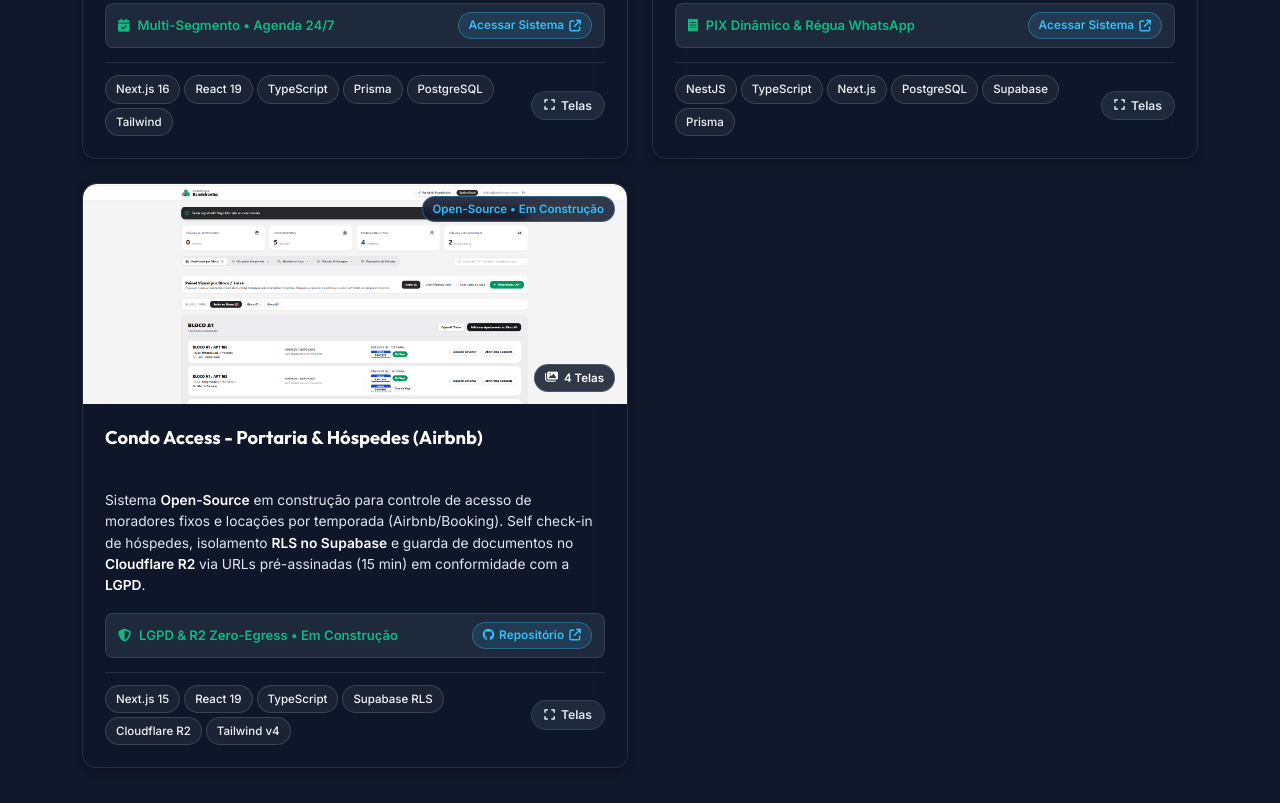
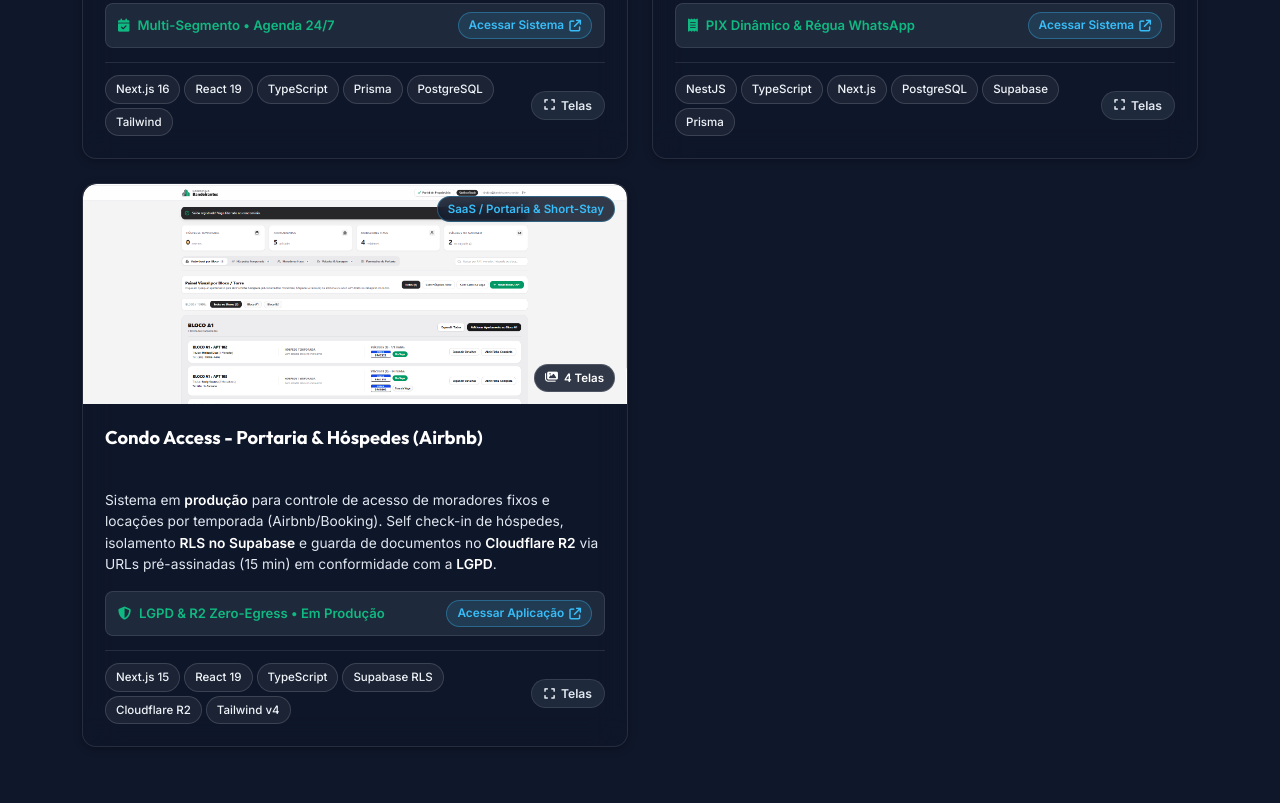
Before and after one commit to mickael-soares/meu-portfolio, a plain HTML site: page index.html in a window 1280 px wide. Shown: the part 4658-5461 px from the top of the page. Drawn offline with nearby package versions, Linux system fonts and the light colour scheme.

Commit message:
chore: atualiza Condo Access para privado em producao (condo.tisuportems.com.br)

```diff
--- a/index.html
+++ b/index.html
@@ -340,7 +340,6 @@
       <div class="filter-btn-group">
         <button class="filter-btn active" data-filter="all">Todos os Projetos</button>
         <button class="filter-btn" data-filter="systems">Sistemas &amp; SaaS</button>
-        <button class="filter-btn" data-filter="opensource">Open-Source</button>
         <button class="filter-btn" data-filter="devops">DevOps &amp; Infra</button>
         <button class="filter-btn" data-filter="web">Web &amp; Landing Pages</button>
       </div>
@@ -580,27 +579,27 @@
           </div>
         </div>
 
-        <!-- Project 7: Condo Access Management (Open-Source) -->
-        <div class="col-md-6 col-lg-6 project-item" data-category="systems opensource">
+        <!-- Project 7: Condo Access Management -->
+        <div class="col-md-6 col-lg-6 project-item" data-category="systems">
           <div class="glass-card project-card">
             <div class="project-img-wrapper" data-gallery-project="condo_access" role="button" tabindex="0" title="Clique para expandir e ver telas">
-              <img src="assets/project_condo_access.png" alt="Condo Access Management - Controle de Portaria e Temporada Open-Source" class="project-img">
+              <img src="assets/project_condo_access.png" alt="Condo Access Management - Controle de Portaria e Temporada" class="project-img">
               <div class="project-img-overlay">
                 <i class="fa-solid fa-magnifying-glass-plus"></i>
                 <span>Ver Telas em Alta Resolução</span>
               </div>
-              <span class="project-badge-cat">Open-Source • Em Construção</span>
+              <span class="project-badge-cat">SaaS / Portaria &amp; Short-Stay</span>
               <span class="project-photo-count"><i class="fa-solid fa-images"></i> 4 Telas</span>
             </div>
             <div class="project-content">
               <h3 class="project-title">Condo Access - Portaria &amp; Hóspedes (Airbnb)</h3>
               <p class="project-description">
-                Sistema <strong>Open-Source</strong> em construção para controle de acesso de moradores fixos e locações por temporada (Airbnb/Booking). Self check-in de hóspedes, isolamento <strong>RLS no Supabase</strong> e guarda de documentos no <strong>Cloudflare R2</strong> via URLs pré-assinadas (15 min) em conformidade com a <strong>LGPD</strong>.
+                Sistema em <strong>produção</strong> para controle de acesso de moradores fixos e locações por temporada (Airbnb/Booking). Self check-in de hóspedes, isolamento <strong>RLS no Supabase</strong> e guarda de documentos no <strong>Cloudflare R2</strong> via URLs pré-assinadas (15 min) em conformidade com a <strong>LGPD</strong>.
               </p>
               <div class="project-metrics">
-                <span class="project-metrics-info"><i class="fa-solid fa-shield-halved"></i> LGPD &amp; R2 Zero-Egress • Em Construção</span>
-                <a href="https://github.com/mickael-soares/condo-access-management" target="_blank" rel="noopener noreferrer" class="project-live-link" title="Ver Repositório Público no GitHub">
-                  <i class="fa-brands fa-github"></i> Repositório <i class="fa-solid fa-arrow-up-right-from-square"></i>
+                <span class="project-metrics-info"><i class="fa-solid fa-shield-halved"></i> LGPD &amp; R2 Zero-Egress • Em Produção</span>
+                <a href="https://condo.tisuportems.com.br" target="_blank" rel="noopener noreferrer" class="project-live-link" title="Acessar Aplicação em Produção">
+                  Acessar Aplicação <i class="fa-solid fa-arrow-up-right-from-square"></i>
                 </a>
               </div>
               <div class="project-footer justify-content-between">
--- a/js/main.js
+++ b/js/main.js
@@ -230,10 +230,10 @@ const projectGalleries = {
     ]
   },
   condo_access: {
-    title: 'Condo Access - Portaria & Hóspedes Temporada (Open-Source)',
-    category: 'Open-Source • Em Construção',
-    liveUrl: 'https://github.com/mickael-soares/condo-access-management',
-    liveLabel: 'Ver Repositório no GitHub',
+    title: 'Condo Access - Portaria & Hóspedes Temporada',
+    category: 'SaaS / Portaria & Short-Stay • Em Produção',
+    liveUrl: 'https://condo.tisuportems.com.br',
+    liveLabel: 'Acessar Aplicação',
     slides: [
       {
         src: 'assets/project_condo_access.png',
```
Also changed, not shown: 1 other file.
